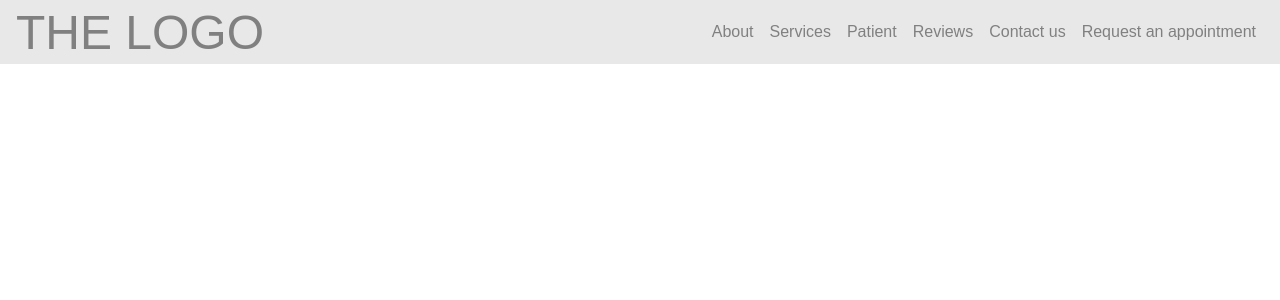
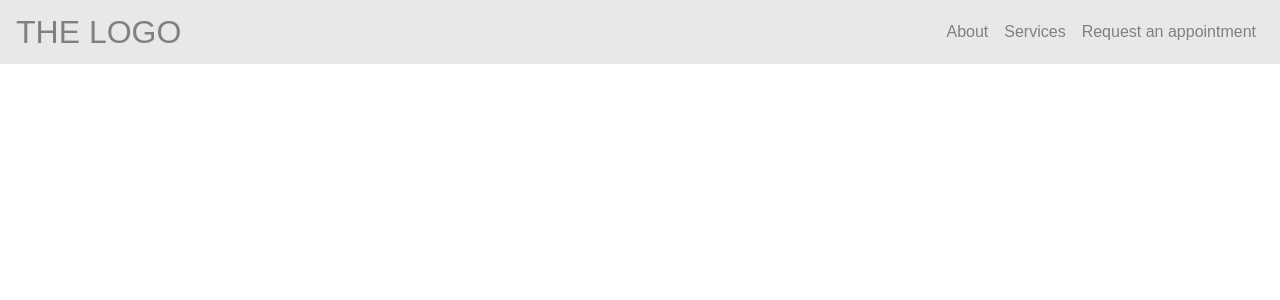
Before and after one commit to cfrancisco726/next-gen-smile-care, a React (Create React App) app: page / in a window 1280 px wide. Shown: the top 300 px of the page. Built offline with nearby package versions, Linux system fonts and the light colour scheme.

Commit message:
install react-router

```diff
--- a/package.json
+++ b/package.json
@@ -5,6 +5,7 @@
   "dependencies": {
     "react": "^16.10.2",
     "react-dom": "^16.10.2",
+    "react-router-dom": "^5.1.2",
     "react-scripts": "3.2.0"
   },
   "scripts": {
--- a/src/components/Toolbar/Toolbar.css
+++ b/src/components/Toolbar/Toolbar.css
@@ -21,7 +21,7 @@
 
 .toolbar_logo a {
     text-decoration: none;
-    font-size: 3rem;
+    font-size: 2rem;
     color: grey
 }
 
--- a/src/components/Toolbar/Toolbar.js
+++ b/src/components/Toolbar/Toolbar.js
@@ -15,9 +15,6 @@ const toolbar = props => (
                 <ul>
                     <li><a href="/">About</a></li>
                     <li><a href="/">Services</a></li>
-                    <li><a href="/">Patient</a></li>
-                    <li><a href="/">Reviews</a></li>
-                    <li><a href="/">Contact us</a></li>
                     <li><a href="/">Request an appointment</a></li>
                 </ul>
             </div>
```
Also changed, not shown: src/components/pages/Appointment.js (added), src/components/pages/Reviews.js (added), src/components/pages/Services.js (added), 1 other file (tests, documents, lock files or other folders).
